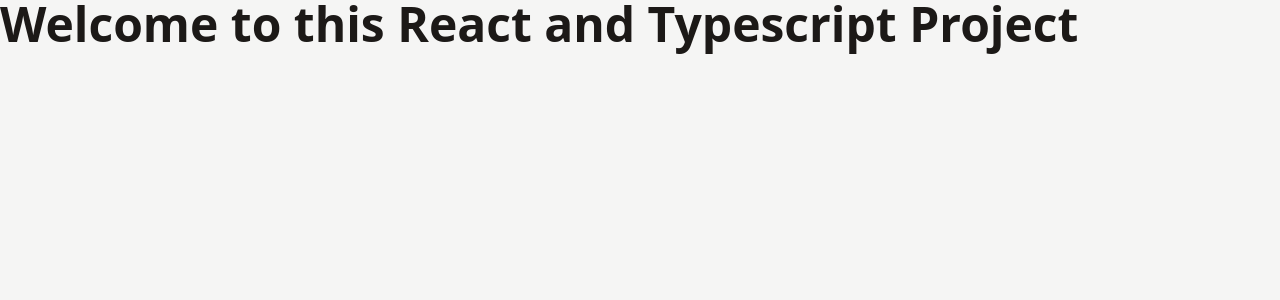
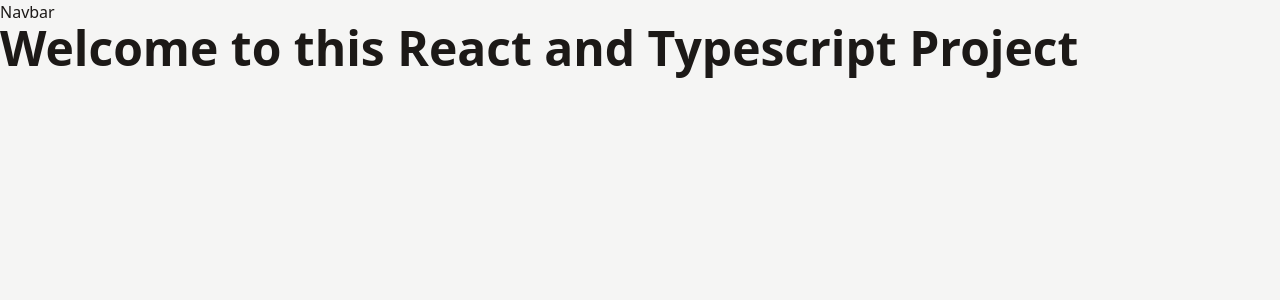
Before and after one commit to DarkoM996/coffeebar-website, a React (Vite) app: page / in a window 1280 px wide. Shown: the top 300 px of the page. Built offline with nearby package versions, Linux system fonts and the light colour scheme.

Commit message:
initial component

```diff
--- a/src/App.tsx
+++ b/src/App.tsx
@@ -1,7 +1,12 @@
+import Navbar from "./components/Navbar";
+
 const App = () => {
   return (
-    <div className="text-5xl font-bold">
-      Welcome to this React and Typescript Project
+    <div className="">
+      <Navbar />
+      <h1 className="text-5xl font-bold">
+        Welcome to this React and Typescript Project
+      </h1>
     </div>
   );
 };
```
